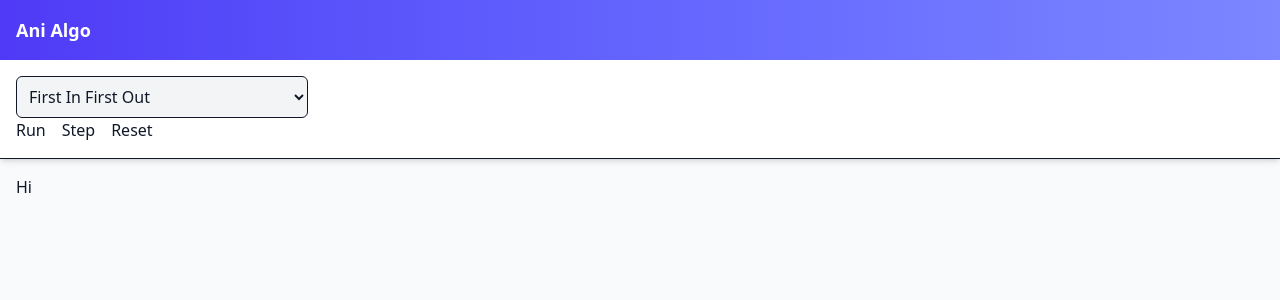
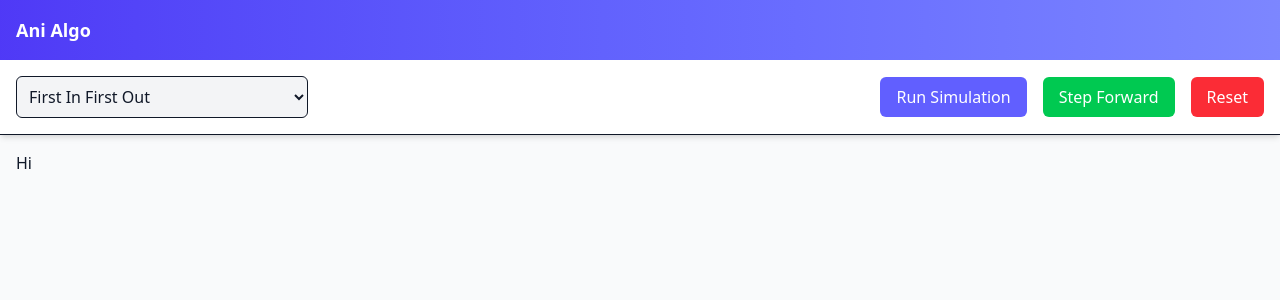
Before and after one commit to hantr0609/ani-algo, a Next.js app: page / in a window 1280 px wide. Shown: the top 300 px of the page. Built offline with nearby package versions, Linux system fonts and the light colour scheme.

Commit message:
Adding some small details forgot from last commit to Navbar

```diff
--- a/app/components/Navbar.jsx
+++ b/app/components/Navbar.jsx
@@ -9,11 +9,17 @@ export default function Navbar() {
           <option value="rr">Round Robin</option>
           <option value="mlfq">Multi-Level Feedback Queue</option>
         </select>
-      </div>
-      <div className="flex gap-4">
-        <button>Run</button>
-        <button>Step</button>
-        <button>Reset</button>
+        <div className="flex gap-4">
+          <button className="bg-indigo-500 text-white px-4 py-2 rounded-md">
+            Run Simulation
+          </button>
+          <button className="bg-green-500 text-white px-4 py-2 rounded-md">
+            Step Forward
+          </button>
+          <button className="bg-red-500 text-white px-4 py-2 rounded-md">
+            Reset
+          </button>
+        </div>
       </div>
     </nav>
   );
```
